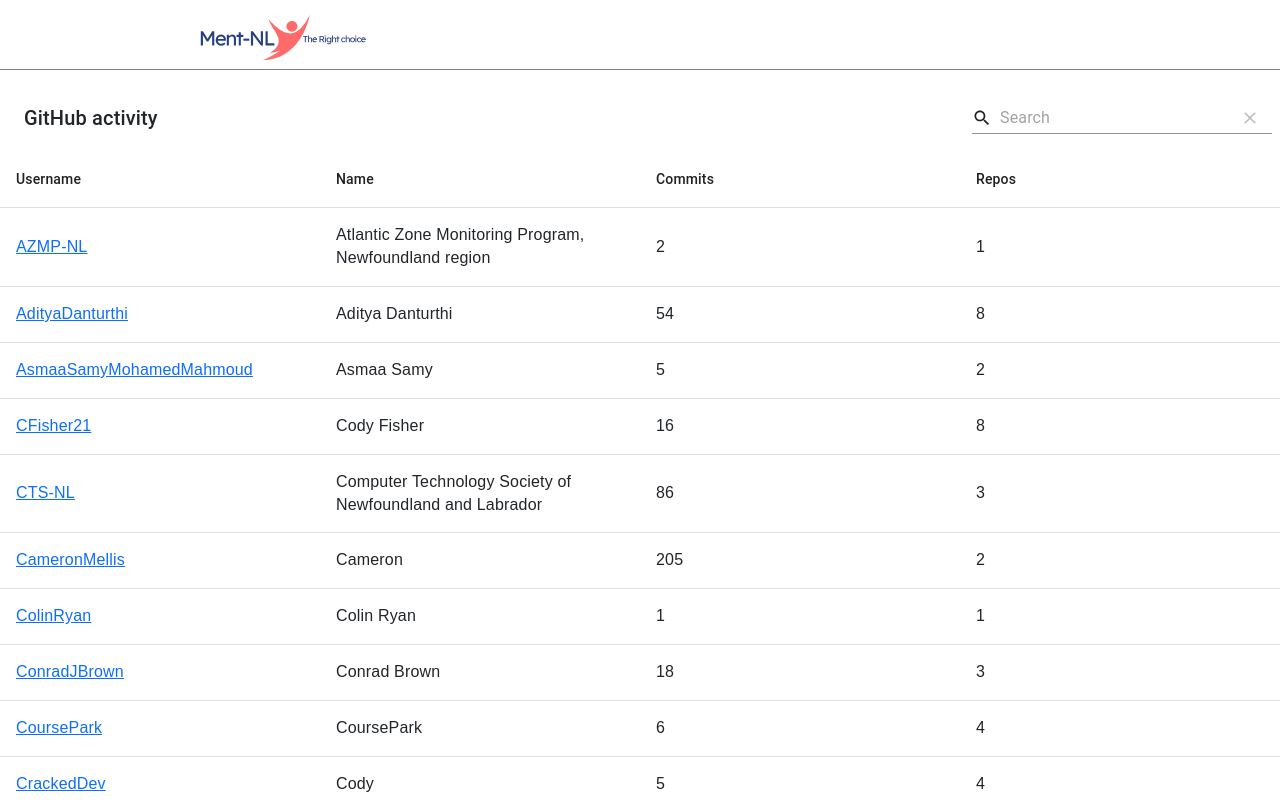
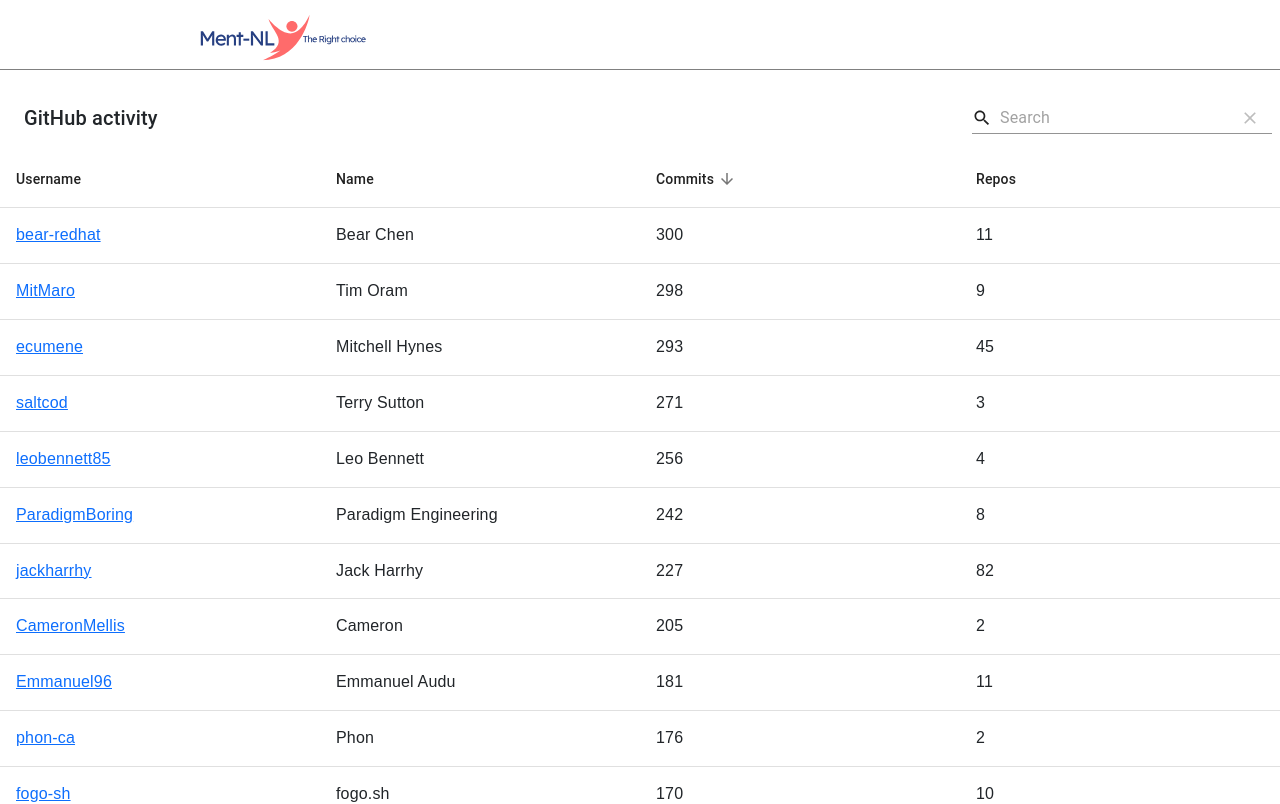
Before and after one commit to hhstjohnsnl/mentnl-web, a React (Create React App) app: page / in a window 1280 px wide. Shown: the top 804 px of the page. Built offline with nearby package versions, Linux system fonts and the light colour scheme.

Commit message:
feat: Default sort by commits (#4)

```diff
--- a/src/components/LogTable.js
+++ b/src/components/LogTable.js
@@ -70,10 +70,14 @@ function LogTable ({
 	    }
           },
           { title: 'Name', field: 'name' },
-          { title: 'Commits', field: 'total_commits' },
+          {
+	    title: 'Commits',
+	    field: 'total_commits',
+   	    defaultSort: 'desc',
+	  },
           {
             title: 'Repos',
-            field: 'total_repos'
+            field: 'total_repos',
           }
         ]}
         data={data}
```
